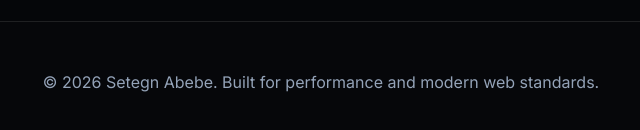
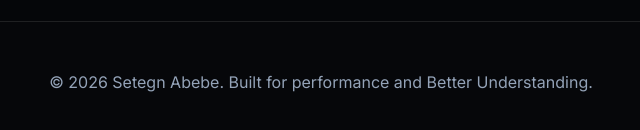
Before and after one commit to setegnabebe/Portfolio, a plain HTML site: page index.html in a window 1280 px wide. Shown: the part 6823-6953 px from the top of the page, 319-959 px from the left. Drawn offline with nearby package versions, Linux system fonts and the light colour scheme.

Commit message:
Update index.html

```diff
--- a/index.html
+++ b/index.html
@@ -241,7 +241,7 @@
     <!-- Footer -->
     <footer class="footer">
         <div class="container">
-            <p>&copy; 2026 Setegn Abebe. Built for performance and modern web standards.</p>
+            <p>&copy; 2026 Setegn Abebe. Built for performance and Better Understanding.</p>
         </div>
     </footer>
 
```
